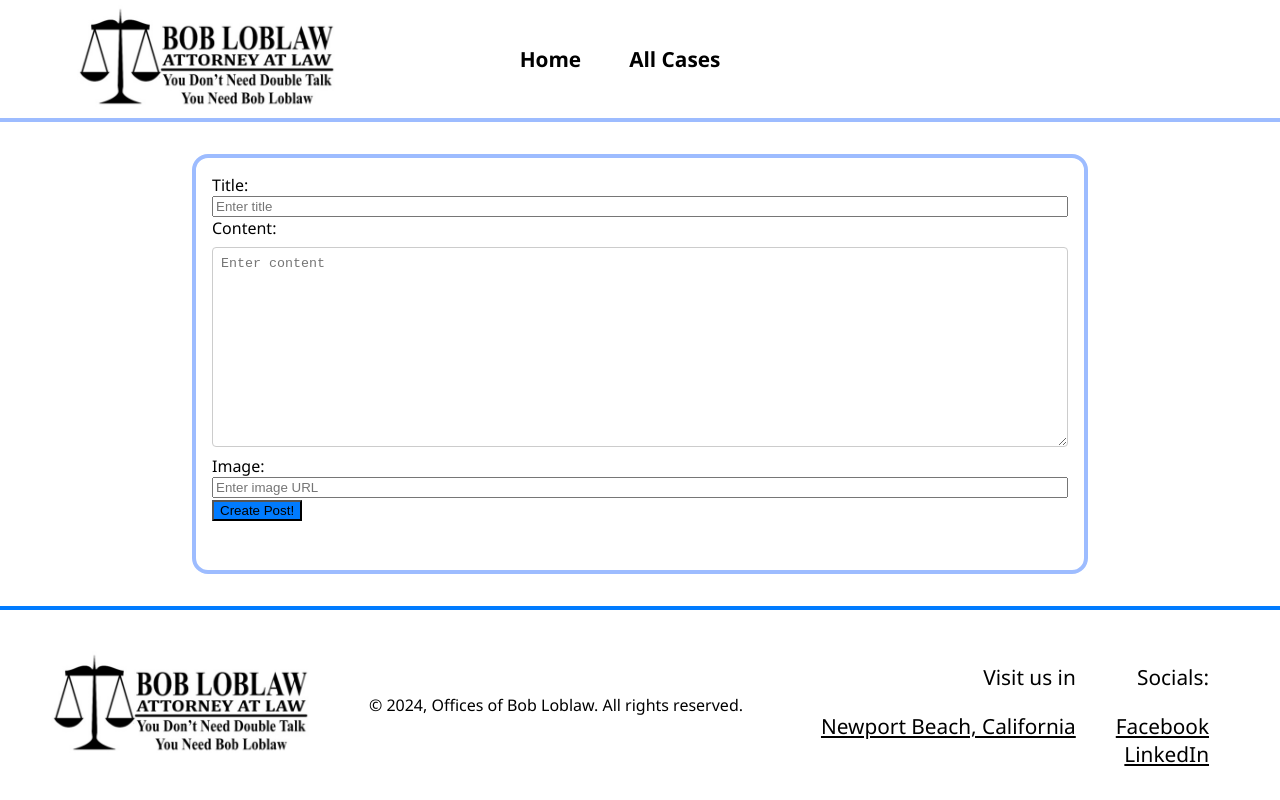
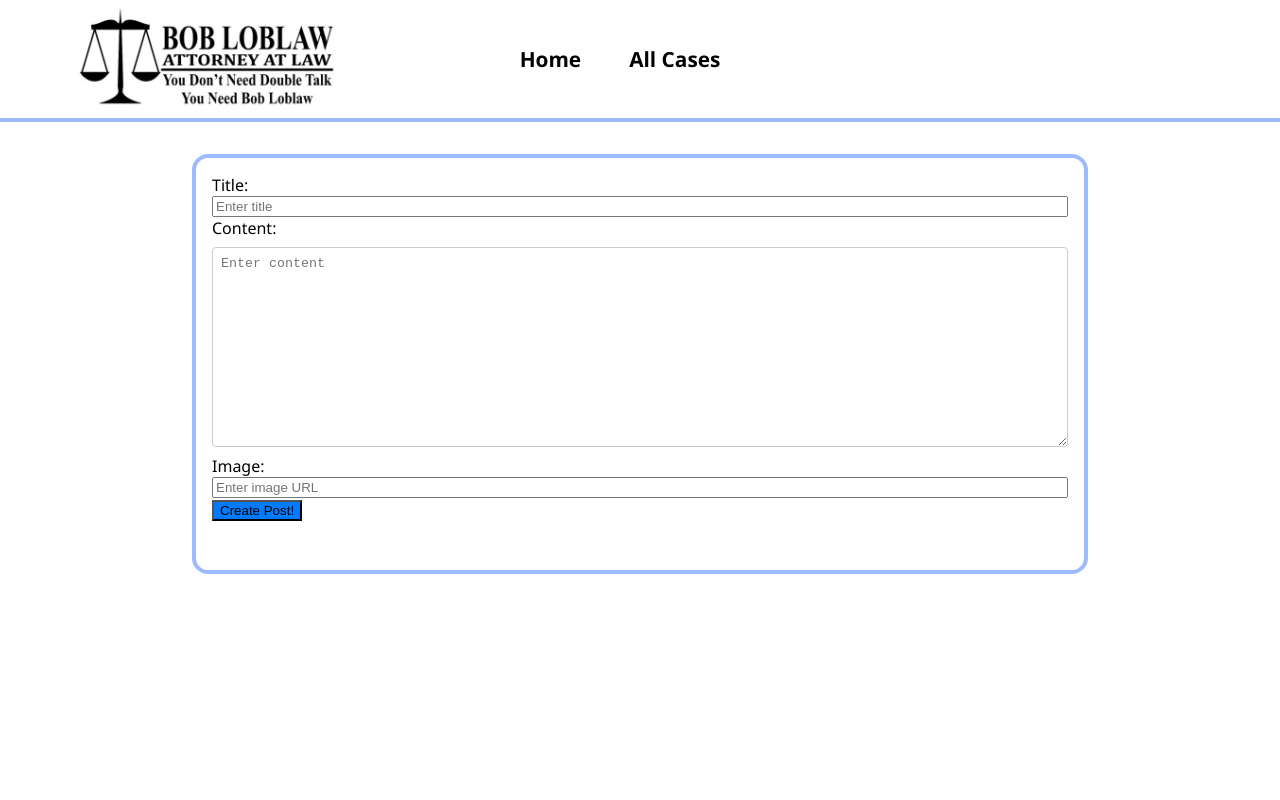
Before and after one commit to JNettli/011-project-exam-1, a plain HTML site: page post/edit.html in a window 1280 px wide. Drawn offline with Linux system fonts and the light colour scheme.

Commit message:
Fixed issue

```diff
--- a/post/edit.html
+++ b/post/edit.html
@@ -40,34 +40,6 @@
             <input type="submit" value="Create Post!" id="editButton" class="hidden">
         </div>
     </main>
-
-    <footer>
-        <div>
-            <a href="../index.html">
-                <img src="../assets/img/bob-loblaw-logo.jpg" alt="Bob Loblaw's Lawblog Logo" style="max-width: 260px; margin: -20px;">
-            </a>
-        </div>
-        <div>
-            <p>&copy; 2024, Offices of Bob Loblaw. All rights reserved.</p>
-        </div>
-        <div class="footerRight">
-            <div>
-                <p>Visit us in</p>
-                <a href="https://earth.google.com/web/@33.61800935,-117.87056595,67.74552775a,15487.73703693d,35y,0h,0t,0r/data=ChAaDgoIL20vMHIya2gYAiABOgMKATA">Newport Beach, California</a>
-            </div>
-            <div>
-                <p>Socials:</p>
-                <ul>
-                    <li>
-                        <a href="https://www.facebook.com/profile.php?id=425254664247378&_rdr">Facebook</a>
-                    </li>
-                    <li>
-                        <a href="https://www.linkedin.com/in/bob-loblaw-934693118">LinkedIn</a>
-                    </li>
-                </ul>
-            </div>
-        </div>
-    </footer>
     <script src="../assets/js/edit.js"></script>
 </body>
 </html>
```
